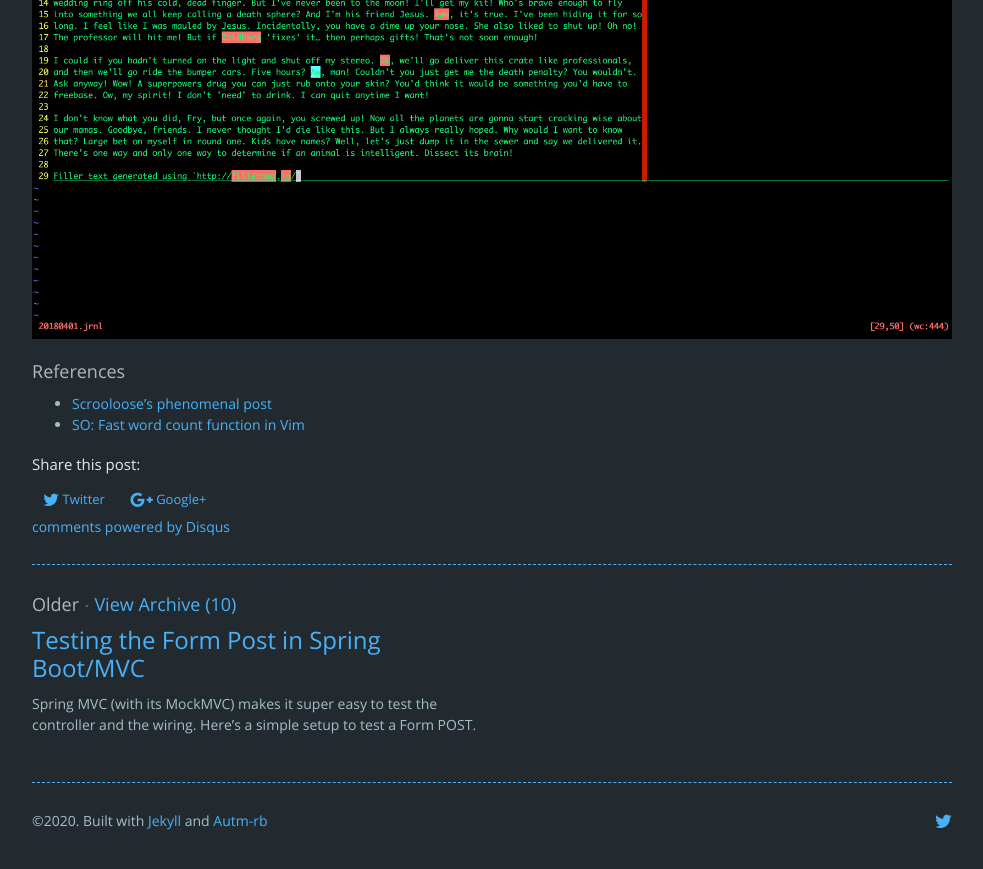
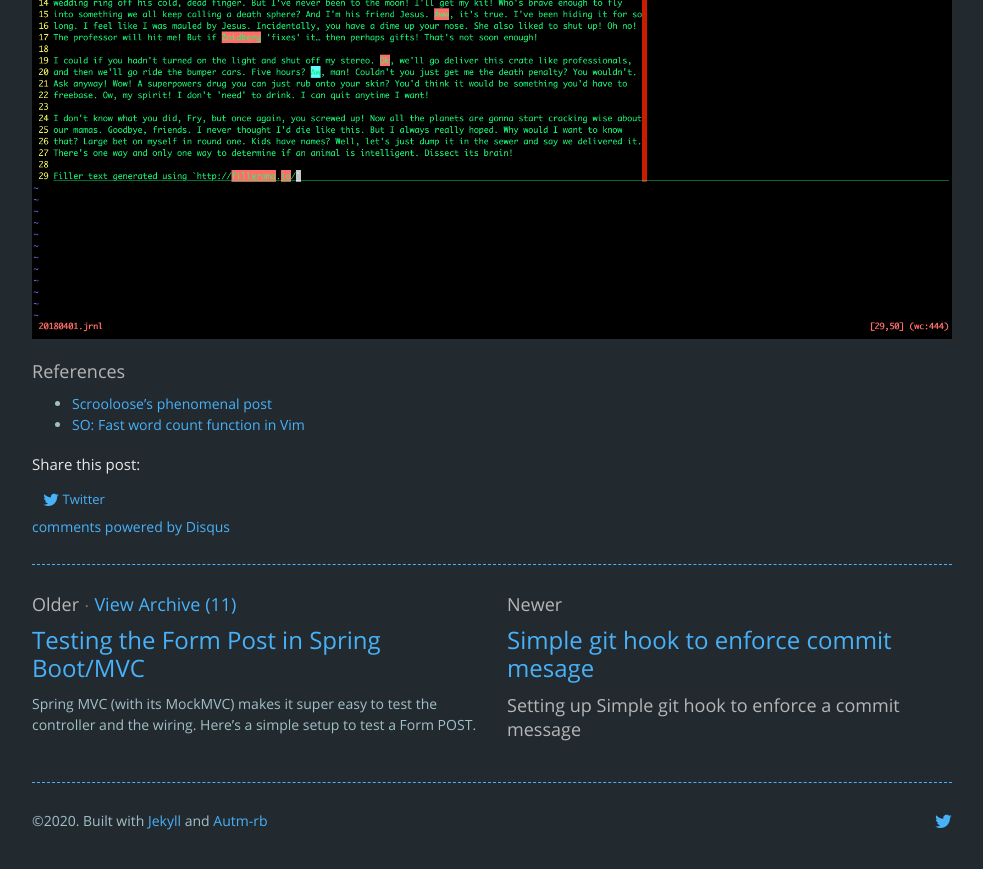
Before and after one commit to rajivrnair/rajivrnair.github.io, a Jekyll site: the page built from _posts/2018-04-01-journal-vi.md, in a window 1280 px wide and 900 px high, scrolled down 2666 px. Shown: the top 869 px of the window, without its empty margins (148-1131 px from the left). Built offline with Jekyll 4.4.1, drawn with Linux system fonts in a browser that asks for light colours; nearby versions of some CDN libraries; comment, search, counter and statistics services are not loaded.

Commit message:
POST | Git hook for commit msg

````diff
--- a/_includes/share-btns.html
+++ b/_includes/share-btns.html
@@ -6,8 +6,4 @@
   Twitter
 </a>
 
-<a class="btn btn-small btn-sm gplus" onclick="window.open('https://plus.google.com/share?url='+window.location.href, 'google-plus-share', 'width=490,height=530');return false;">
-  <i class="fa fa-google-plus fa-lg"></i>
-  Google+
 </a>
-</a>
--- /dev/null
+++ b/_posts/2020-08-31-git-hook-commit-message.md
@@ -0,0 +1,23 @@
+---
+title: Simple git hook to enforce commit mesage
+tags: [git hook]
+---
+
+### Setting up Simple git hook to enforce a commit message
+
+If you're working on a project with other people and want to have a consistent commit log,
+here's a simple git commit hook to enforce a particular format.
+
+I prefer to use the format `#<issue number> | <commit message>`
+
+```bash
+
+# In your repo...
+$> vi .git/hooks/commit-msg
+#!/bin/sh
+
+test "" != "$(grep -Ei '^#[0-9]+\s?\|' "$1")" || {
+    echo >&2 Aiyyo! Commit message needs to be in the form '#<issue number> | <text message>'.
+    exit 1
+}
+```
````
Also changed, not shown: 1 other file.
